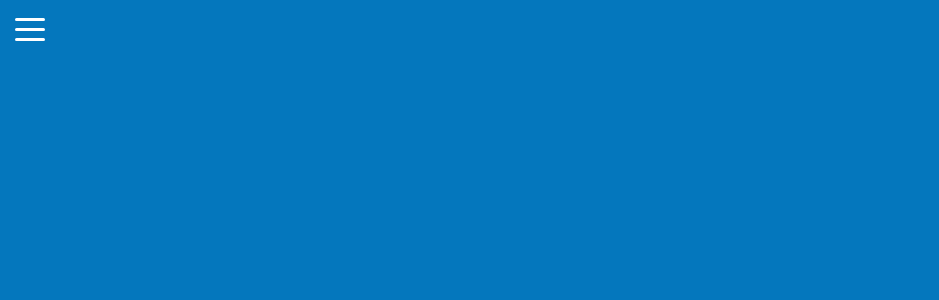
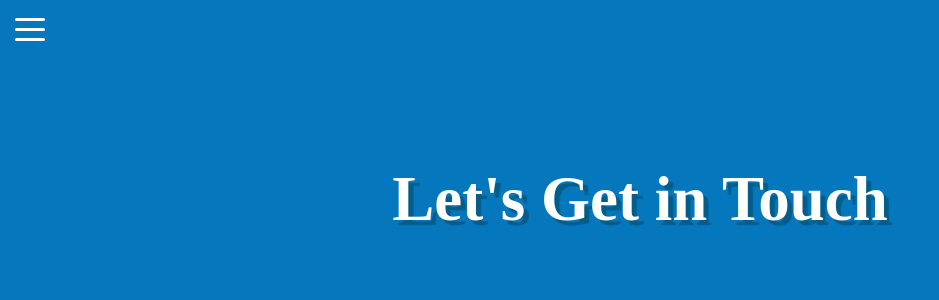
Before and after one commit to dramirez2096/davidramirez.design, an Angular app: page /contact in a window 1280 px wide. Before the commit this address led to /. Shown: the top 300 px of the page, without its empty margins (0-939 px from the left). Built offline with nearby package versions, Linux system fonts and the light colour scheme; a web font is replaced by a local one.

Commit message:
contact component created and routed

```diff
--- a/src/app/app.module.ts
+++ b/src/app/app.module.ts
@@ -7,11 +7,13 @@ import { AppComponent } from './app.component';
 import { NavComponent } from './components/nav/nav.component';
 import { LandingComponent } from './components/pages/landing/landing.component';
 import { AboutComponent } from './components/pages/about/about.component';
+import { ContactComponent } from './components/pages/contact/contact.component';
 
 
 const routes: Routes = [
   { path: '', component: LandingComponent },
   { path: 'about', component: AboutComponent },
+  { path: 'contact', component: ContactComponent }
 ];
 
 @NgModule({
@@ -19,7 +21,8 @@ const routes: Routes = [
     AppComponent,
     NavComponent,
     LandingComponent,
-    AboutComponent
+    AboutComponent,
+    ContactComponent,
   ],
   imports: [
     BrowserModule,
--- a/src/app/components/nav/nav.component.html
+++ b/src/app/components/nav/nav.component.html
@@ -11,7 +11,7 @@
             <li (click)='linksToggle()'><a routerLink="/about">About</a></li>
             <li><a>Graphic Design</a></li>
             <li><a>Web Design</a></li>
-            <li><a>Contact</a></li>
+            <li (click)='linksToggle()'><a routerLink="/contact">Contact</a></li>
         </ul>
     </div>
 </div>
--- /dev/null
+++ b/src/app/components/pages/contact/contact.component.html
@@ -0,0 +1,3 @@
+<div class="container">
+    <h1 class="page-title">Let's Get in Touch</h1>
+</div>
```
Also changed, not shown: src/app/components/pages/contact/contact.component.ts (added, +12 -0 lines), src/app/components/pages/contact/contact.component.css (added).
